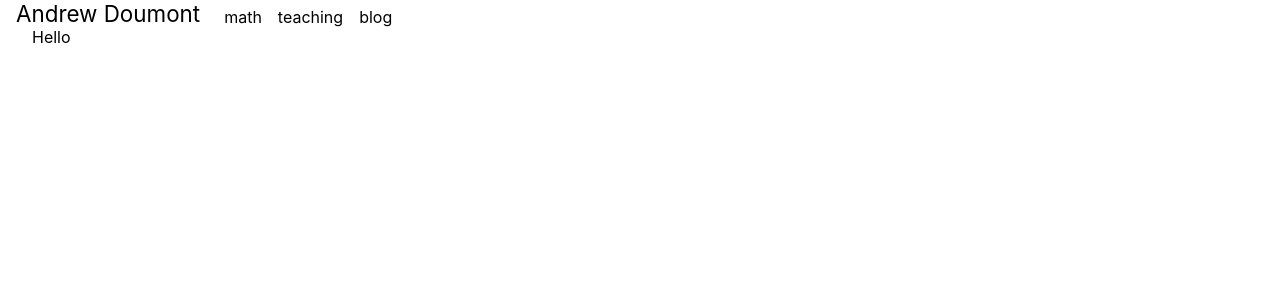
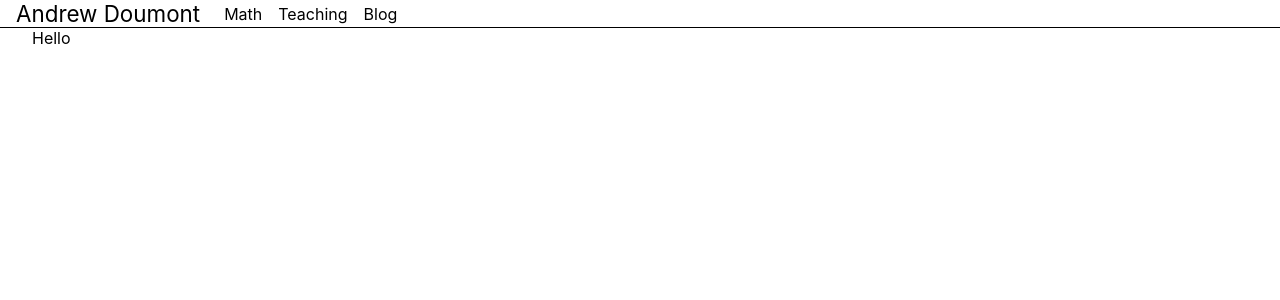
Before and after one commit to AndrewWD1/site, a Next.js app: page / in a window 1280 px wide. Shown: the top 300 px of the page. Built offline with nearby package versions, Linux system fonts and the light colour scheme.

Commit message:
Update 3 files

```diff
--- a/components/nav.js
+++ b/components/nav.js
@@ -1,3 +1,6 @@
+import Link from "next/link";
+import styles from "../styles/Home.module.css";
+
 export default function Nav() {
   return (
     <nav className={styles.nav}>
@@ -6,13 +9,13 @@
       </Link>
       <ul className={styles.navList}>
         <li>
-          <Link href="/math">math</Link>
+          <Link href="/math">Math</Link>
         </li>
         <li>
-          <Link href="/teaching">teaching</Link>
+          <Link href="/teaching">Teaching</Link>
         </li>
         <li>
-          <Link href="/blog">blog</Link>
+          <Link href="/blog">Blog</Link>
         </li>
       </ul>
     </nav>
--- a/pages/index.js
+++ b/pages/index.js
@@ -1,25 +1,10 @@
-import Link from "next/link";
+import Nav from "../components/nav";
 import styles from "../styles/Home.module.css";
 
 export default function Home() {
   return (
     <main>
-      <nav className={styles.nav}>
-        <Link className={styles.title} href="/">
-          Andrew Doumont
-        </Link>
-        <ul className={styles.navList}>
-          <li>
-            <Link href="/math">math</Link>
-          </li>
-          <li>
-            <Link href="/teaching">teaching</Link>
-          </li>
-          <li>
-            <Link href="/blog">blog</Link>
-          </li>
-        </ul>
-      </nav>
+      <Nav />
       <div className={styles.container}>Hello</div>
     </main>
   );
--- a/styles/Home.module.css
+++ b/styles/Home.module.css
@@ -5,6 +5,7 @@
 .nav {
   display: flex;
   flex-direction: row;
+  border-bottom: 1px solid #000;
 }
 
 .title {
@@ -16,7 +17,7 @@
   list-style: none;
   display: flex;
   flex-direction: row;
-  align-items: flex-end;
+  align-items: center;
 }
 
 .navList li {
```
